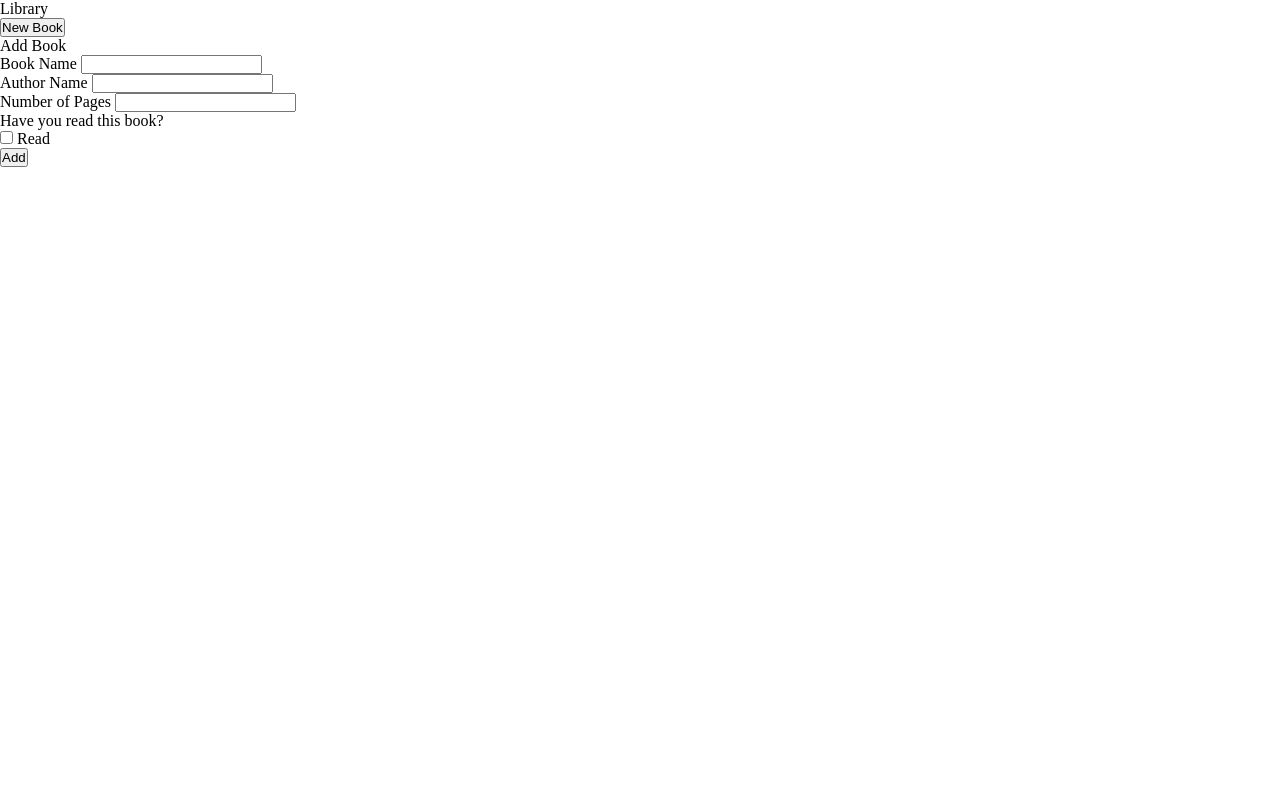
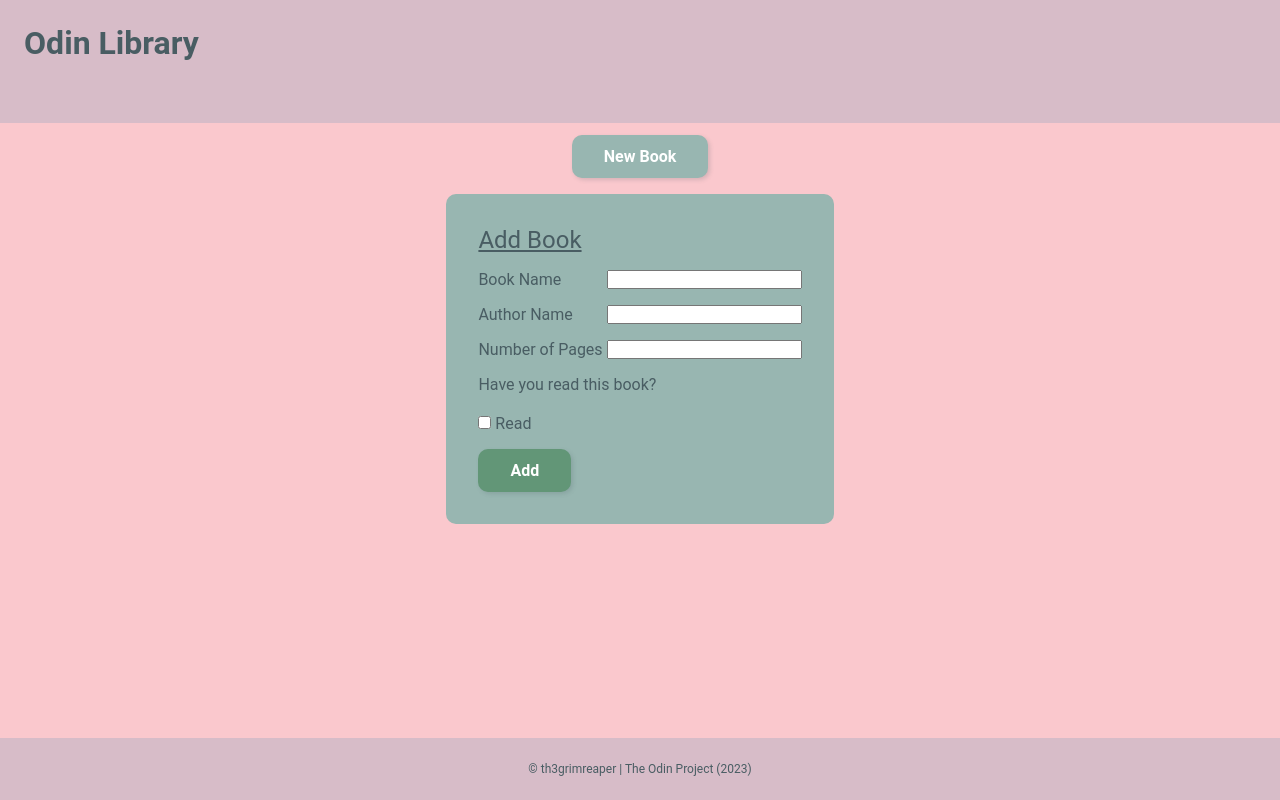
Before and after one commit to th3grimreaper/odinLibrary, a plain HTML site: page index.html in a window 1280 px wide. Drawn offline with Linux system fonts and the light colour scheme.

Commit message:
add modal

```diff
--- a/index.html
+++ b/index.html
@@ -13,7 +13,7 @@
 <body>
   <div class="container">
     <header class="header">
-      <div class="main__heading">Library</div>
+      <div class="main__heading">Odin Library</div>
     </header>
     <main class="maincont">
       <button class="newbook__btn">New Book</button>
@@ -33,7 +33,7 @@
               <label for="page-count" class="pages">Number of Pages</label>
               <input type="text" id="page-count" name="pages" required />
             </div>
-            <div class="input-container">
+            <div class="input-container radio">
               <div class="radio-desc">Have you read this book?</div>
               <div class="radio-options-container">
                 <input type="checkbox" id="read-status" value="read" />
@@ -44,7 +44,9 @@
           </fieldset>
         </form>
       </div>
+      <div class="cards-container"></div>
     </main>
+    <footer class="footer">&#169; th3grimreaper | The Odin Project (2023)</footer>
   </div>
 </body>
 
--- /dev/null
+++ b/scss/components/_buttons.scss
@@ -0,0 +1,12 @@
+@use 'colors';
+@use 'mixins';
+
+.newbook__btn {
+  @include mixins.button-style(colors.$opal, colors.$pure-white, 1em);
+  @include mixins.btn_shadow(colors.$deep-space-sparkle, 0.2);
+}
+
+.addbook__btn {
+  @include mixins.button-style(colors.$russian-green, colors.$pure-white, 1em);
+  @include mixins.btn_shadow(colors.$deep-space-sparkle, 0.2);
+}
--- /dev/null
+++ b/scss/components/_colors.scss
@@ -0,0 +1,7 @@
+$baby-pink: #fac8cd;
+$queen-pink: #d7bcc8;
+$opal: #98b6b1;
+$russian-green: #629677;
+$deep-space-sparkle: #495d63;
+$pure-white: #ffffff;
+$pure-black: #000000;
--- /dev/null
+++ b/scss/components/_layout.scss
@@ -0,0 +1,60 @@
+@use 'colors';
+@use 'mixins';
+@use 'buttons';
+@use 'modal';
+@use 'media';
+
+$font: 'Roboto', sans-serif;
+
+* {
+  font-family: $font;
+}
+
+.container {
+  height: 100vh;
+  display: grid;
+  grid-template-columns: 1fr;
+  grid-template-rows: 2fr 10fr 1fr;
+}
+
+.header {
+  @include mixins.container-style(colors.$queen-pink);
+  font-size: clamp(1.5em, 5vw, 2em);
+  font-weight: 700;
+  grid-row: 1/2;
+
+  .main__heading {
+    color: colors.$deep-space-sparkle;
+  }
+}
+
+.header,
+.footer {
+  flex: none;
+}
+
+/*main content*/
+
+.maincont {
+  @include mixins.container-style(colors.$baby-pink);
+  position: relative;
+  display: flex;
+  flex-direction: column;
+  align-items: center;
+  gap: 1em;
+  grid-row: 2/3;
+}
+
+/*footer*/
+
+.footer {
+  @include mixins.container-style(colors.$queen-pink);
+  font-size: 12px;
+  padding: 0.25em;
+  grid-row: 3/4;
+  display: flex;
+  justify-content: center;
+  align-items: center;
+  padding: none;
+  color: colors.$deep-space-sparkle;
+}
--- /dev/null
+++ b/scss/components/_media.scss
@@ -0,0 +1,9 @@
+@media (min-width: 600px) {
+  .input-container {
+    flex-direction: row;
+  }
+
+  .radio {
+    flex-direction: column;
+  }
+}
--- /dev/null
+++ b/scss/components/_mixins.scss
@@ -0,0 +1,18 @@
+@mixin button-style($bgcolor, $color, $fontsize) {
+  border-style: none;
+  border-radius: 10px;
+  padding: 0.75em 2em;
+  background-color: $bgcolor;
+  color: $color;
+  font-size: $fontsize;
+  font-weight: 700;
+}
+
+@mixin btn_shadow($color, $alpha) {
+  box-shadow: 2px 2px 4px rgba($color, $alpha);
+}
+
+@mixin container-style($bgcolor) {
+  background-color: $bgcolor;
+  padding: 0.75em;
+}
--- /dev/null
+++ b/scss/components/_modal.scss
@@ -0,0 +1,34 @@
+@use 'colors';
+@use 'mixins';
+
+.maincont__modal {
+  color: colors.$deep-space-sparkle;
+  display: block;
+  @include mixins.container-style(colors.$opal);
+  padding: 2em;
+  border-radius: 10px;
+}
+
+fieldset {
+  legend {
+    font-size: 1.5em;
+    text-decoration: underline;
+  }
+  div + div,
+  legend + div,
+  div + button {
+    margin-top: 1em;
+  }
+}
+
+.input-container {
+  display: flex;
+  flex-direction: column;
+  justify-content: space-between;
+  gap: 0.25em;
+}
+
+.radio {
+  display: flex;
+  flex-direction: column;
+}
--- a/scss/main.scss
+++ b/scss/main.scss
@@ -1 +1,2 @@
 @use 'components/reset';
+@use 'components/layout';
```
Also changed, not shown: dist/style.css, 1 other file.
